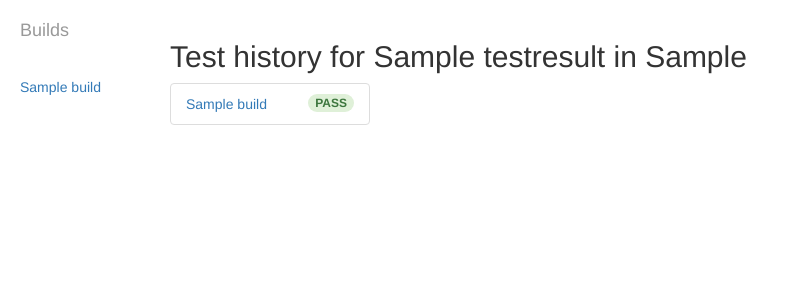
After one commit to vrutkovs/django-bgo, a Django app: page /test/1/ in a window 1280 px wide. The commit adds this page. Shown: the top 300 px of the page, without its empty margins (0-788 px from the left). Run offline with Django 3.2, Linux system fonts and the light colour scheme; tables that the repository leaves empty hold one stand-in row (values such as "Sample post"); some libraries are stand-ins or nearby versions.

Commit message:
Test History

```diff
--- a/wsgi/bgo/bgo/models.py
+++ b/wsgi/bgo/bgo/models.py
@@ -10,6 +10,7 @@ class Results:
 
 class Build(models.Model):
     name = models.CharField(max_length=200)
+    build_no = models.IntegerField(default=0)
     start_date = models.DateTimeField()
 
 
--- a/wsgi/bgo/bgo/views.py
+++ b/wsgi/bgo/bgo/views.py
@@ -91,7 +91,7 @@ def add_new_build(url):
     print('build name: %s' % build_name)
     start_date = datetime.datetime(year, month, day)
     print('start date: %s' % start_date)
-    b, created = Build.objects.get_or_create(name=build_name, start_date=start_date)
+    b, created = Build.objects.get_or_create(name=build_name, start_date=start_date, build_no=build_no)
     print("Build created")
 
 
@@ -198,13 +198,17 @@ def sync_test(request, year, month, day, build_no, test_name):
                               {'state': state, 'target': "build %s test %s" % (buildname, test_name)})
 
 
+def get_buildlist():
+    return Build.objects.filter(test__isnull=False).distinct().order_by('-start_date', '-build_no')
+
+
 class BuildsListView(generic.ListView):
     template_name = 'home/build_list.html'
     context_object_name = 'buildslist'
     model = Build
 
     def get_queryset(self):
-        return Build.objects.filter(test__isnull=False).distinct()
+        return get_buildlist()
 
 
 class BuildDetailView(generic.ListView):
@@ -212,7 +216,7 @@ class BuildDetailView(generic.ListView):
 
     def get_queryset(self):
         self.build = get_object_or_404(Build, name=self.args[0])
-        self.buildslist = Build.objects.filter(test__isnull=False).distinct()
+        self.buildslist = get_buildlist()
         return Test.objects.filter(build=self.build)
 
     def get_context_data(self, **kwargs):
@@ -226,10 +230,10 @@ class TestDetailView(generic.ListView):
     template_name = 'home/test_detail.html'
 
     def get_queryset(self):
-        self.buildslist = Build.objects.filter(test__isnull=False).distinct()
+        self.buildslist = get_buildlist()
         self.build = get_object_or_404(Build, name=self.args[0])
         self.test = get_object_or_404(Test, build=self.build, name=self.args[1])
-        return TestResult.objects.filter(test=self.test)
+        return TestResult.objects.filter(test=self.test).order_by('component')
 
     def get_context_data(self, **kwargs):
         context = super(TestDetailView, self).get_context_data(**kwargs)
@@ -237,3 +241,22 @@ class TestDetailView(generic.ListView):
         context['build'] = self.build
         context['test'] = self.test
         return context
+
+
+class TestHistoryView(generic.ListView):
+    template_name = 'home/test_history.html'
+
+    def get_queryset(self):
+        self.test = get_object_or_404(TestResult, id=self.args[0])
+        self.testname = self.test.name
+        self.testcomponent = self.test.component
+        return TestResult.objects.filter(name=self.testname, component=self.testcomponent).\
+            order_by('-test__start_date', '-test__build__build_no')
+
+    def get_context_data(self, **kwargs):
+        self.buildslist = get_buildlist()
+        context = super(TestHistoryView, self).get_context_data(**kwargs)
+        context['buildslist'] = self.buildslist
+        context['testname'] = self.testname
+        context['testcomponent'] = self.testcomponent
+        return context
--- a/wsgi/bgo/templates/home/base.html
+++ b/wsgi/bgo/templates/home/base.html
@@ -1,7 +1,7 @@
 {% load bootstrap3 %}
 {% load staticfiles %}
 {% bootstrap_css %}
-{# bootstrap_javascript #}
+{% bootstrap_javascript jquery=1 %}
 <link href='{% static "bgo/sidebar.css" %}' rel="stylesheet">
 
 
--- /dev/null
+++ b/wsgi/bgo/templates/home/test_history.html
@@ -0,0 +1,19 @@
+{% extends "home/base.html" %}
+
+{% block content %}
+    <h2>Test history for {{ testname }} in {{ testcomponent}}</h2>
+    <ul class="list-group" style="width:200px">
+    {% for testresult in object_list %}
+        <li class="list-group-item">
+            <a href='/{{ testresult.test.build.name }}'> {{ testresult.test.build.name }}</a>
+            {% if testresult.result == 1 %}
+                <span class="badge list-group-item-success">PASS</span>
+            {% elif testresult.result == 3 %}
+                <span class="badge list-group-item-info">SKIP</span>
+            {% else %}
+                <span class="badge list-group-item-warning">FAIL</span>
+            {% endif %}
+        </li>
+    {% endfor %}
+    </ul>
+{% endblock %}
--- a/wsgi/bgo/urls.py
+++ b/wsgi/bgo/urls.py
@@ -13,4 +13,5 @@ urlpatterns = patterns(
     url(r'^$', views.BuildsListView.as_view(), name='build_list'),
     url(r'^([\d\.]+?)/$', views.BuildDetailView.as_view(), name='build_detail'),
     url(r'^([\d\.]+?)/(\w+)/$', views.TestDetailView.as_view(), name='test_detail'),
+    url(r'^test/(\d+)/$', views.TestHistoryView.as_view(), name='test_history'),
 )
```
Also changed, not shown: wsgi/bgo/templates/home/test_detail.html (+28 -4 lines), wsgi/bgo/bgo/migrations/0005_build_build_no.py (added).
